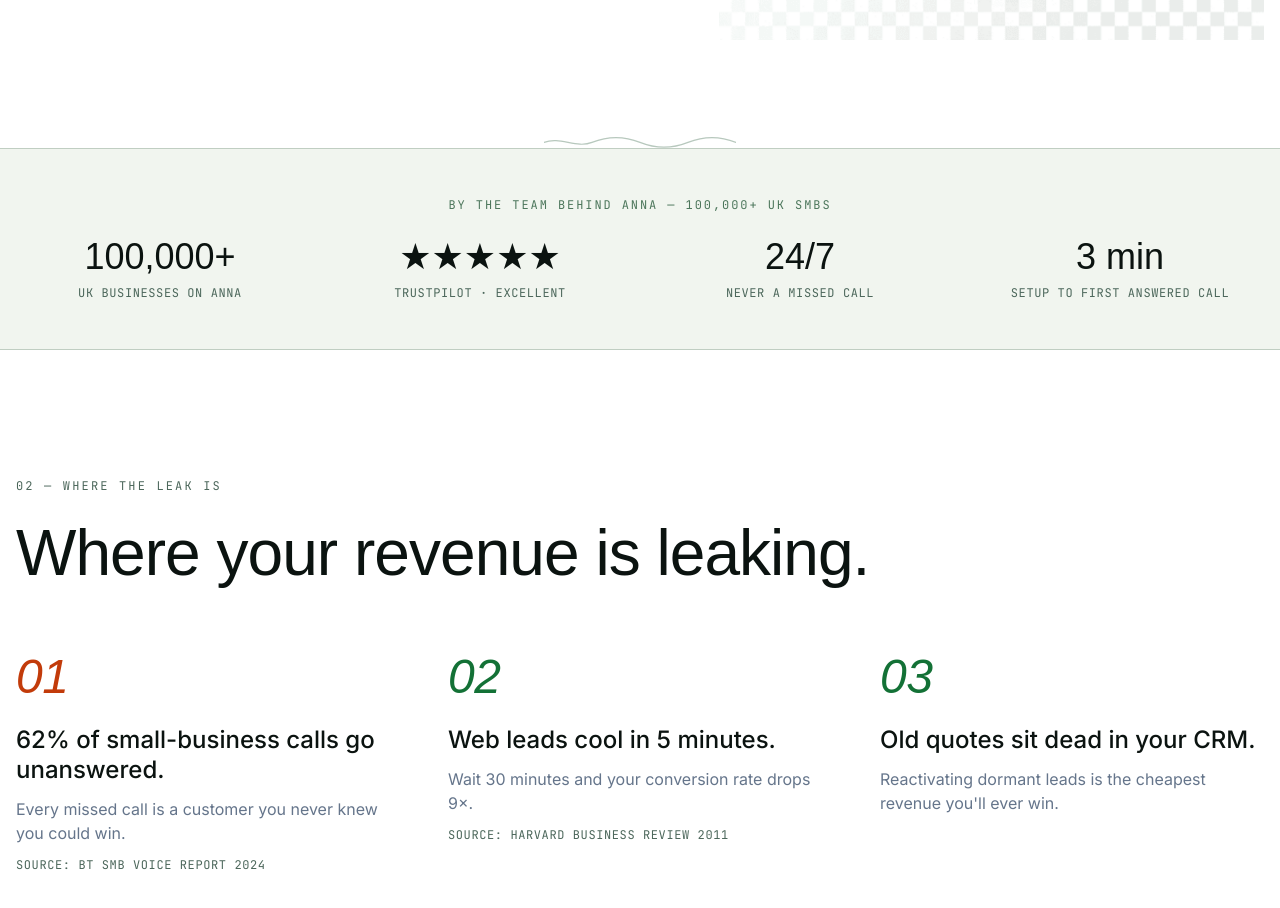
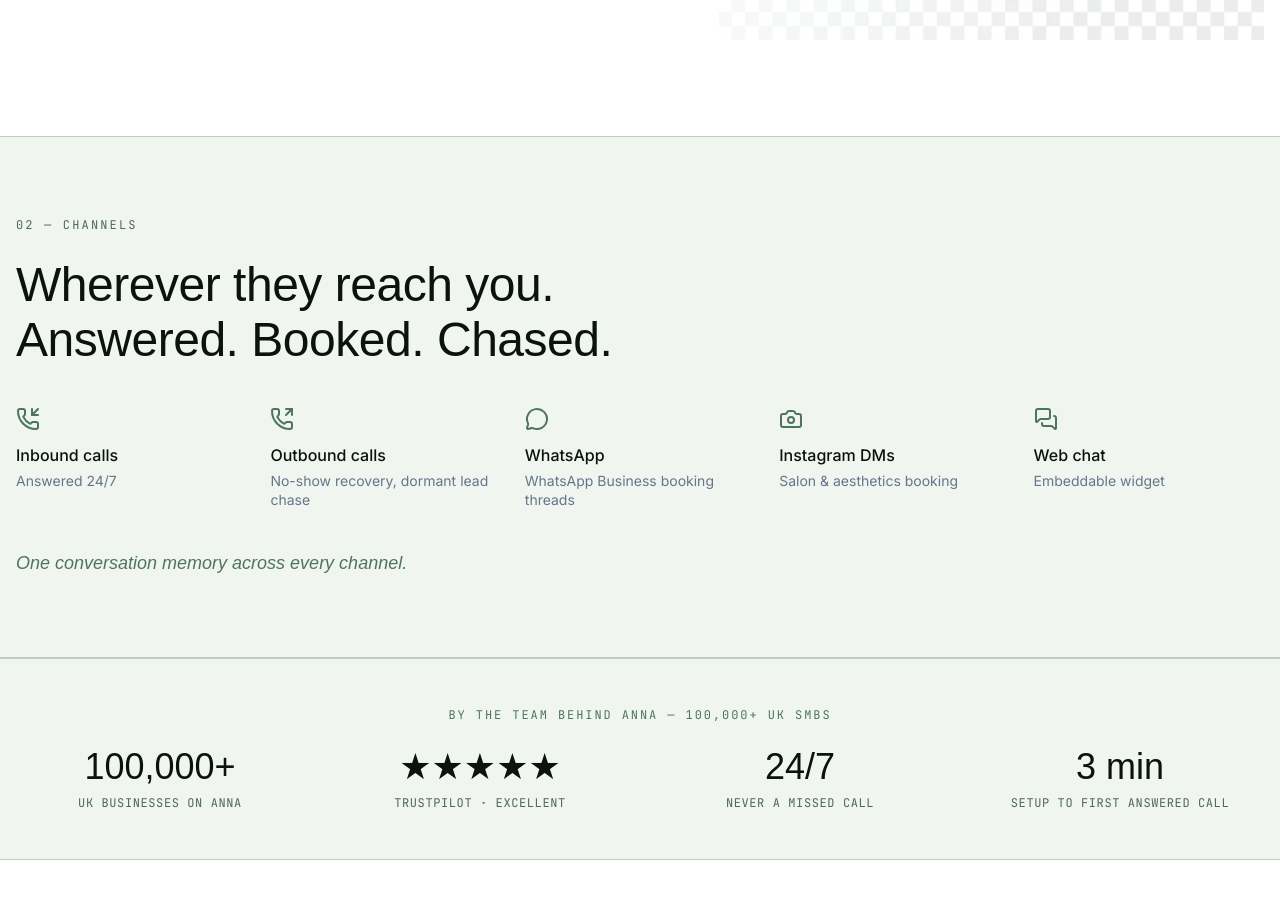
Before and after one commit to nfilippov733/anna-reception, a Next.js app: page / in a window 1280 px wide. Shown: the part 840-1748 px from the top of the page. Built offline with nearby package versions, Linux system fonts and the light colour scheme; a web font is replaced by a local one.

Commit message:
feat(page): wire ChannelsRibbon between Hero and SocialProof

```diff
--- a/src/app/page.tsx
+++ b/src/app/page.tsx
@@ -1,4 +1,5 @@
 import { Hero } from "@/components/sections/Hero";
+import { ChannelsRibbon } from "@/components/sections/ChannelsRibbon";
 import { SocialProofLogos } from "@/components/sections/SocialProofLogos";
 import { RevenueLeak } from "@/components/sections/RevenueLeak";
 import { AudioDemo } from "@/components/sections/AudioDemo";
@@ -26,7 +27,7 @@ export default async function HomePage({ searchParams }: Props) {
   return (
     <>
       <Hero />
-      <SquiggleDivider />
+      <ChannelsRibbon />
       <SocialProofLogos />
       <RevenueLeak />
       <SquiggleDivider />
```
